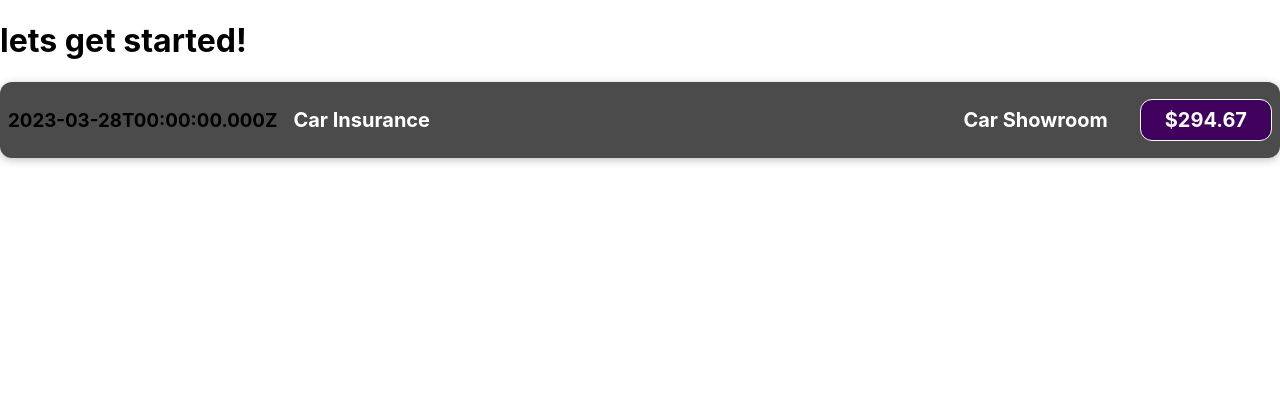
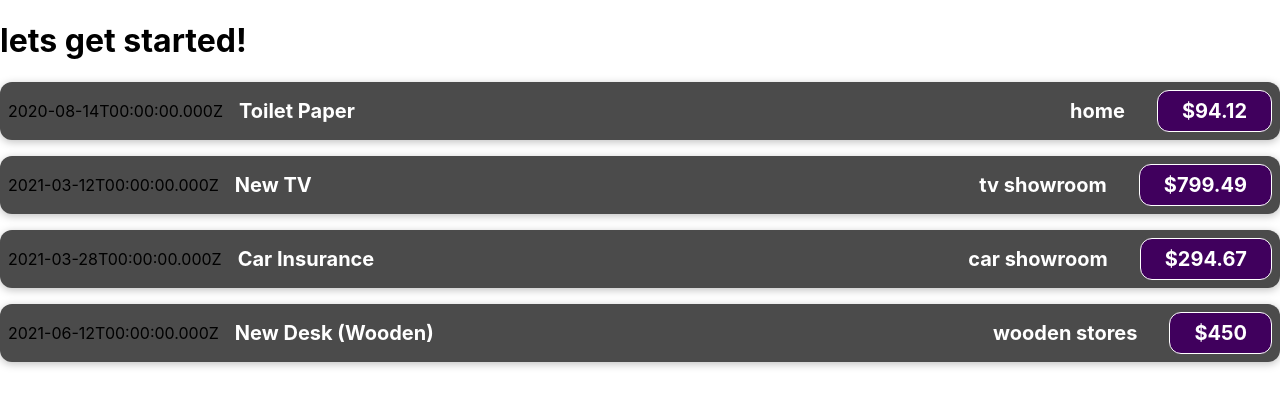
Before and after one commit to VijayarajThangadurai/React-project-1, a React (Create React App) app: page / in a window 1280 px wide. Shown: the top 406 px of the page. Built offline with nearby package versions, Linux system fonts and the light colour scheme.

Commit message:
loop task

```diff
--- a/src/App.js
+++ b/src/App.js
@@ -1,9 +1,44 @@
 import ExpenseItem from "./components/Expenseitem";
 function App() {
+  const expenses = [
+    {
+      id: 'e1',
+      title: 'Toilet Paper',
+      location: 'home',
+      amount: 94.12,
+      date: new Date(2020, 7, 14),
+    },
+    { id: 'e2', title: 'New TV', location: 'tv showroom', amount: 799.49, date: new Date(2021, 2, 12) },
+    {
+      id: 'e3',
+      title: 'Car Insurance',
+      location:'car showroom',
+      amount: 294.67,
+      date: new Date(2021, 2, 28),
+    },
+    {
+      id: 'e4',
+      title: 'New Desk (Wooden)',
+      location: 'wooden stores',
+      amount: 450,
+      date: new Date(2021, 5, 12),
+    },
+  ];
   return (
     <div>
         <h1>lets get started!</h1>
-         <ExpenseItem></ExpenseItem>
+        {expenses.map((expenses, index) => (
+        <>
+        <div key= {expenses.id}> <ExpenseItem
+         title ={expenses.title}
+         location={expenses.location}
+         amount={expenses.amount}
+         date={expenses.date}></ExpenseItem> </div> </>
+
+        ))}
+
+
+
     </div>
   );
 }
--- a/src/components/Expenseitem.js
+++ b/src/components/Expenseitem.js
@@ -1,21 +1,14 @@
 import './Expenseitem.css';
-function ExpenseItem(){
-    const expenseDate = new Date(2023, 2,28);
-    const expenseTitle = "Car Insurance";
-    const expenseAmount= "294.67";
-    const expenseLocation ="Car Showroom";
-
+function ExpenseItem(props){
     return (
           <div className="expense-item">
-            <div><h3>{expenseDate.toISOString()}</h3></div>
+            <div>{props.date.toISOString()}</div>
            <div className="expense-item__description">
-           <h2>{expenseTitle}</h2>
-           <div className="expense-item__location"><h2>{expenseLocation}</h2></div>
-           <div className="expense-item__price">${expenseAmount}</div>
-
+           <h2>{props.title}</h2>
+           <div className="expense-item__location"><h2>{props.location}</h2></div>
+           <div className="expense-item__price">${props.amount}</div>
+           </div>
              </div>
-             </div>
-
     );
 }
  export default ExpenseItem;
```
